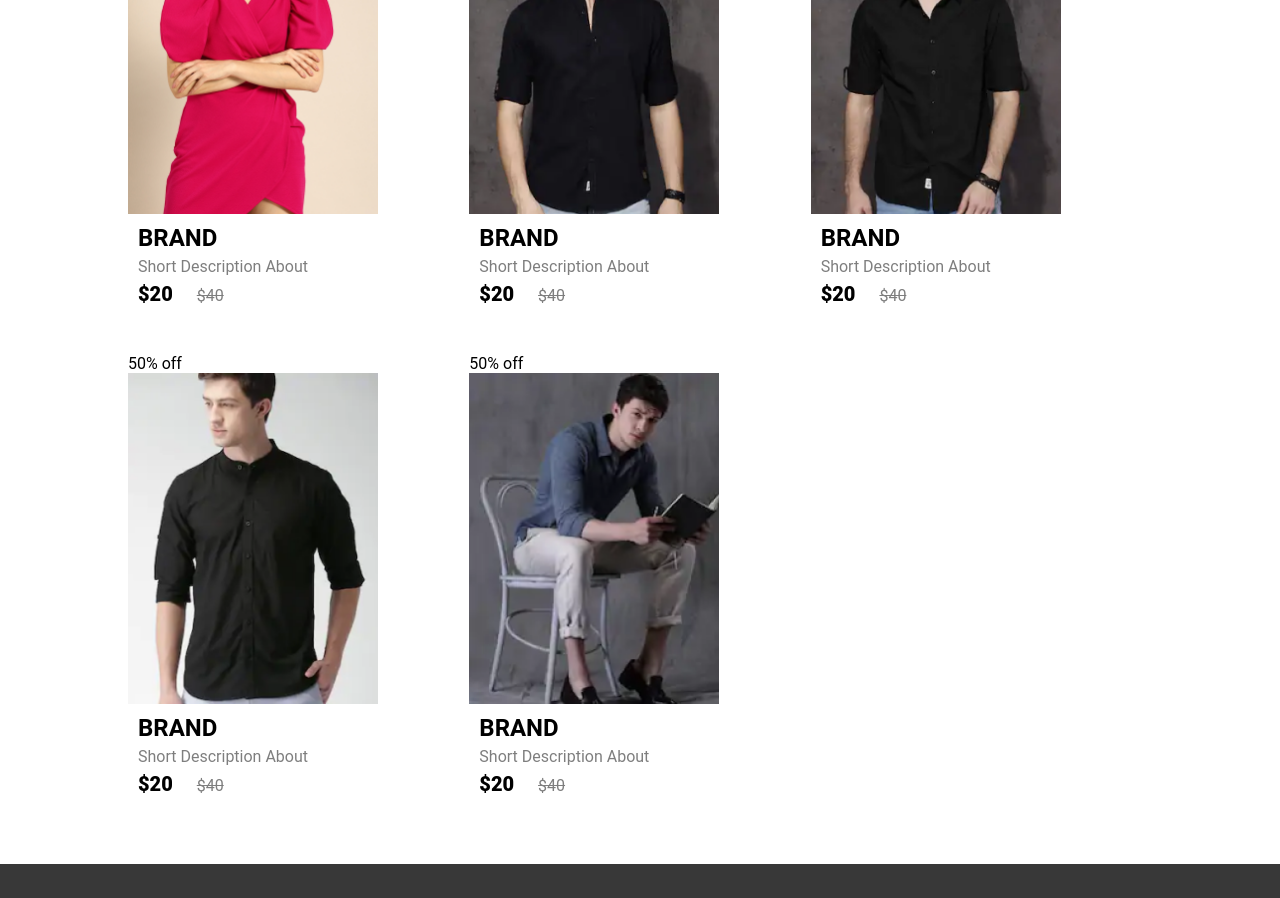
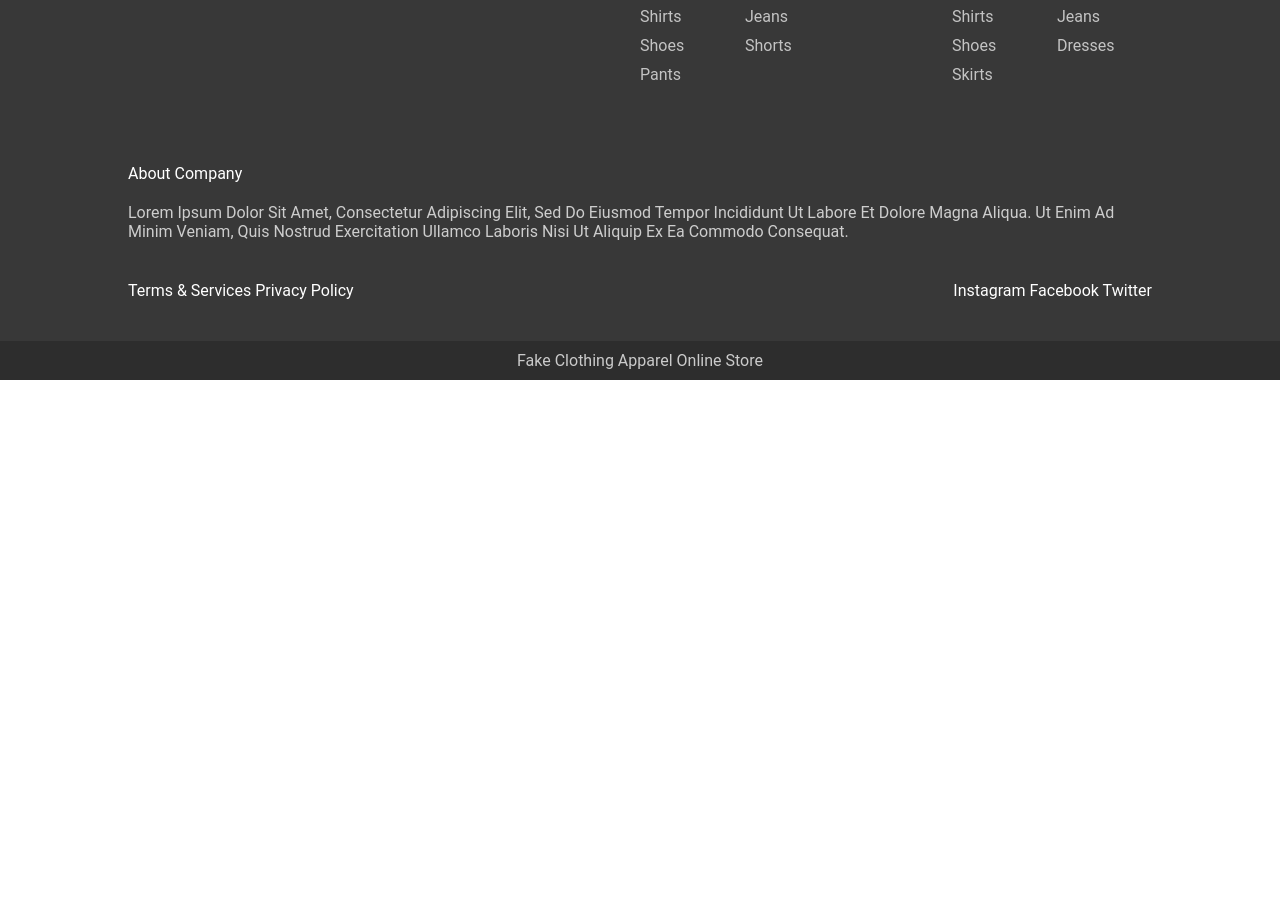
Before and after one commit to ali-kash/shopper-ecommerce, a plain HTML site: page public/seach.html in a window 1280 px wide. Shown: the part 870-1768 px from the top of the page. After the commit the page ends 1250 px from the top, so only its background shows below. Drawn offline with Linux system fonts and the light colour scheme.

```diff
--- a/public/seach.html
+++ b/public/seach.html
@@ -4,7 +4,7 @@
 		<meta charset="UTF-8" />
 		<meta http-equiv="X-UA-Compatible" content="IE=edge" />
 		<meta name="viewport" content="width=device-width, initial-scale=1.0" />
-		<title>Javascript E-Commerce Site</title>
+		<title>Search Results - Javascript E-Commerce Site</title>
 		<link rel="stylesheet" href="./styles/global.css" />
 	</head>
 	<body>
@@ -82,74 +82,6 @@
 						<span class="actual-price">$40</span>
 					</div>
 				</div>
-				<div class="product__card">
-					<div class="product__image">
-						<span class="discount-tag">50% off</span>
-						<img
-							src="./images/card5.png"
-							class="product__thumb"
-							alt="product"
-						/>
-						<button class="card-btn">add to wish list</button>
-					</div>
-					<div class="product__info">
-						<h2 class="brand">brand</h2>
-						<p class="short-desc">short description about product...</p>
-						<span class="price">$20</span>
-						<span class="actual-price">$40</span>
-					</div>
-				</div>
-				<div class="product__card">
-					<div class="product__image">
-						<span class="discount-tag">50% off</span>
-						<img
-							src="./images/card6.png"
-							class="product__thumb"
-							alt="product"
-						/>
-						<button class="card-btn">add to wish list</button>
-					</div>
-					<div class="product__info">
-						<h2 class="brand">brand</h2>
-						<p class="short-desc">short description about product...</p>
-						<span class="price">$20</span>
-						<span class="actual-price">$40</span>
-					</div>
-				</div>
-				<div class="product__card">
-					<div class="product__image">
-						<span class="discount-tag">50% off</span>
-						<img
-							src="./images/card7.png"
-							class="product__thumb"
-							alt="product"
-						/>
-						<button class="card-btn">add to wish list</button>
-					</div>
-					<div class="product__info">
-						<h2 class="brand">brand</h2>
-						<p class="short-desc">short description about product...</p>
-						<span class="price">$20</span>
-						<span class="actual-price">$40</span>
-					</div>
-				</div>
-				<div class="product__card">
-					<div class="product__image">
-						<span class="discount-tag">50% off</span>
-						<img
-							src="./images/card8.png"
-							class="product__thumb"
-							alt="product"
-						/>
-						<button class="card-btn">add to wish list</button>
-					</div>
-					<div class="product__info">
-						<h2 class="brand">brand</h2>
-						<p class="short-desc">short description about product...</p>
-						<span class="price">$20</span>
-						<span class="actual-price">$40</span>
-					</div>
-				</div>
 			</div>
 		</section>
 
--- a/public/styles/global.scss
+++ b/public/styles/global.scss
@@ -6,6 +6,7 @@
 @import './footer.scss';
 @import './product.scss';
 @import './seach.scss';
+@import './page-not-found.scss';
 
 * {
 	margin: 0;
--- a/public/styles/seach.scss
+++ b/public/styles/page-not-found.scss
@@ -1,4 +1,4 @@
-.search-results {
+.page-not-found {
 	width: 100%;
 	padding: 60px 0;
 	margin-top: 40px;
@@ -14,11 +14,4 @@
 			font-weight: 700;
 		}
 	}
-
-	.product__container {
-		display: grid;
-		grid-template-columns: repeat(3, 1fr);
-		height: auto;
-		grid-row-gap: 40px;
-	}
 }
```
Also changed, not shown: public/404.html (added, +22 -0 lines), public/styles/global.css, public/styles/page-not-found.css (added), public/styles/seach.css, 2 other files.
